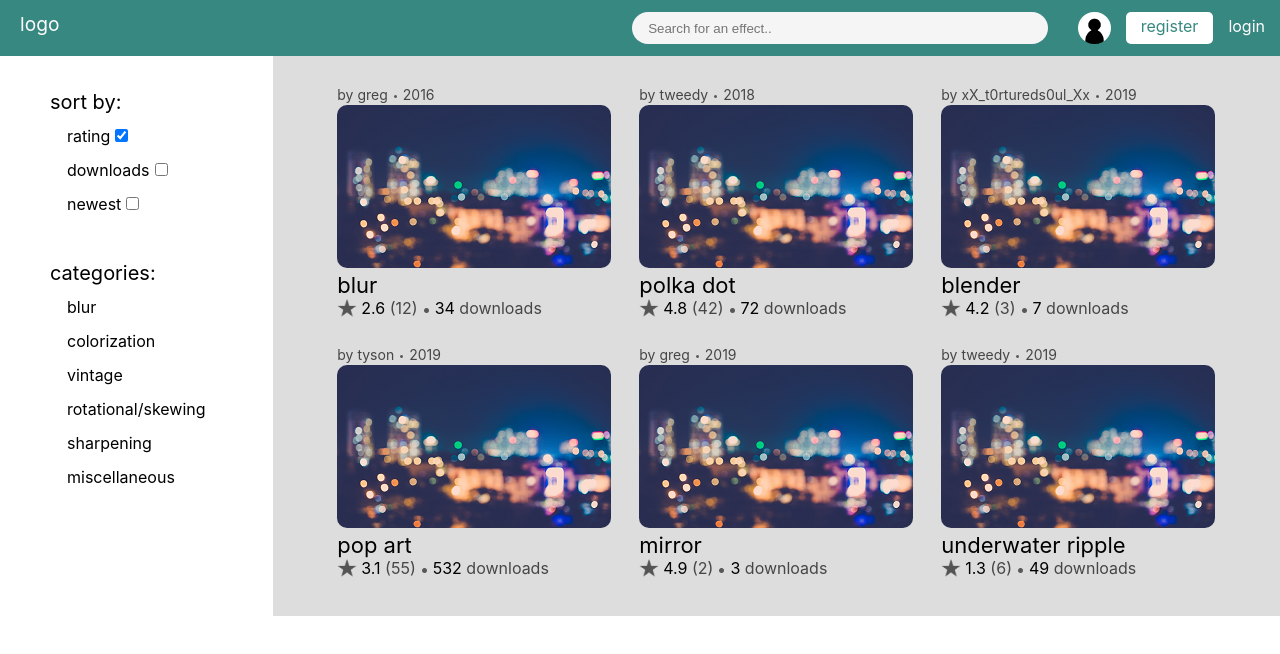
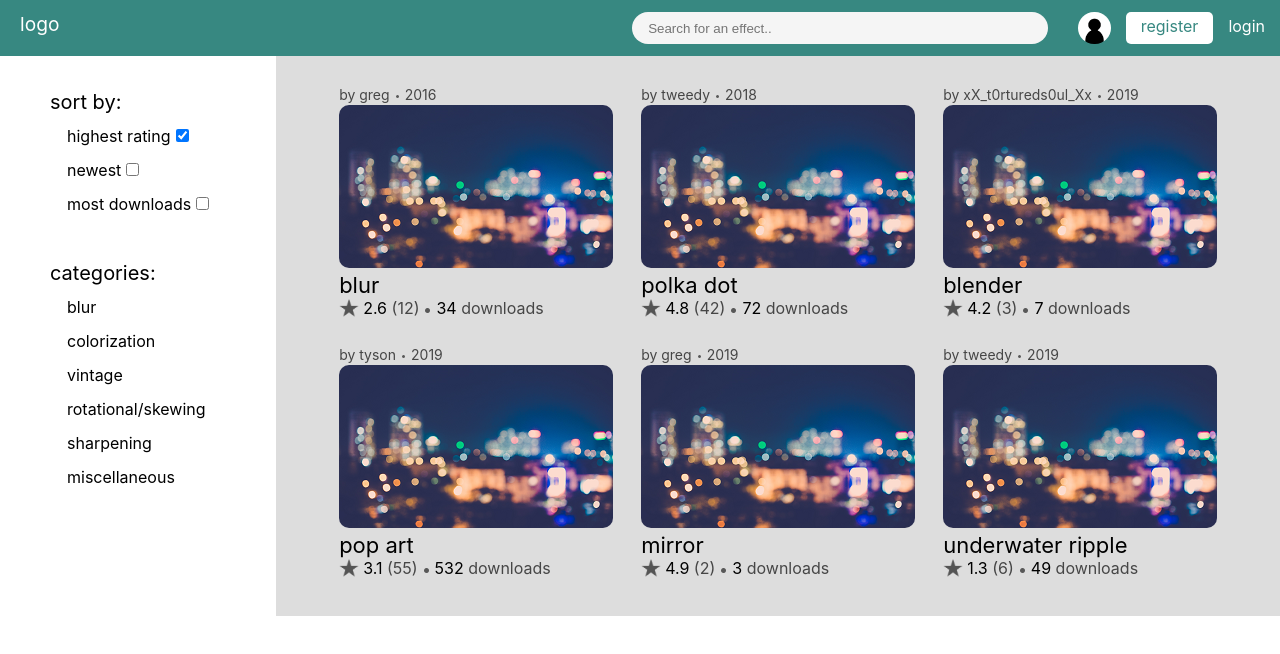
Before and after one commit to B-Evans99/customeffects, a React (Create React App) app in the folder custome/: page / in a window 1280 px wide. Shown: the top 654 px of the page. Built offline with nearby package versions, Linux system fonts and the light colour scheme.

Commit message:
fix(App.js): add in debug logs for the sorting functions

```diff
--- a/custome/src/App.js
+++ b/custome/src/App.js
@@ -7,6 +7,7 @@ import "./App.css";
 import data from "./data/users.js";
 
 let sortByDownloads = effects => {
+  console.log("SORTING BY DOWNLAODS");
   effects.sort((a, b) => {
     return a.downloads <= b.downloads;
   });
@@ -14,6 +15,7 @@ let sortByDownloads = effects => {
 };
 
 let sortByRating = effects => {
+  console.log("SORTING BY RATING");
   effects.sort((a, b) => {
     return a.rating <= b.rating;
   });
@@ -21,6 +23,7 @@ let sortByRating = effects => {
 };
 
 let sortByNewest = effects => {
+  console.log("SORTING BY NEWEST");
   effects.sort((a, b) => {
     return a.date <= b.date;
   });
@@ -35,9 +38,9 @@ function App() {
   let [effects, setEffects] = useState(data.effects);
   let [searchString, setSearchString] = useState("");
   let [filters, setFilters] = useState([
-    "rating",
-    "downloads",
-    "newest"
+    "highest rating",
+    "newest",
+    "most downloads"
   ]);
   let [categories, setCategories] = useState([
     "blur",
```
